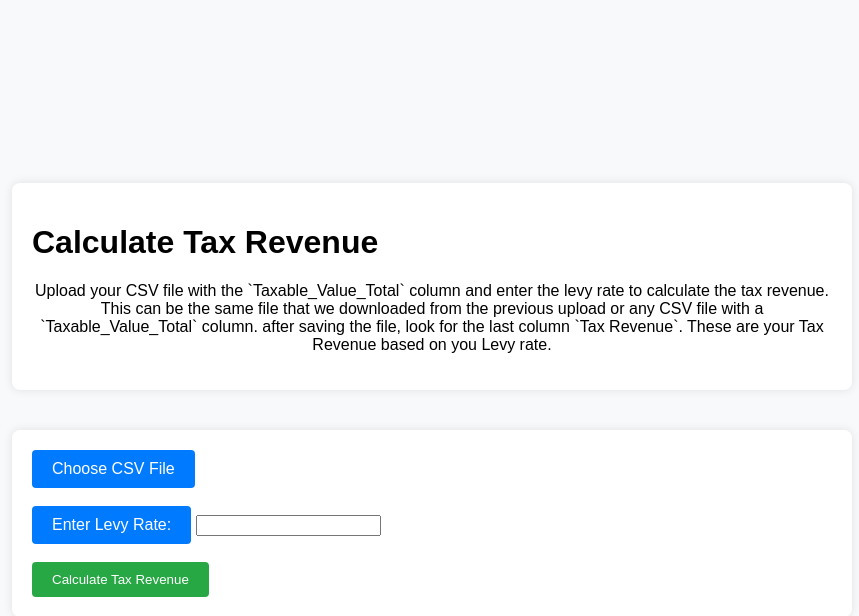
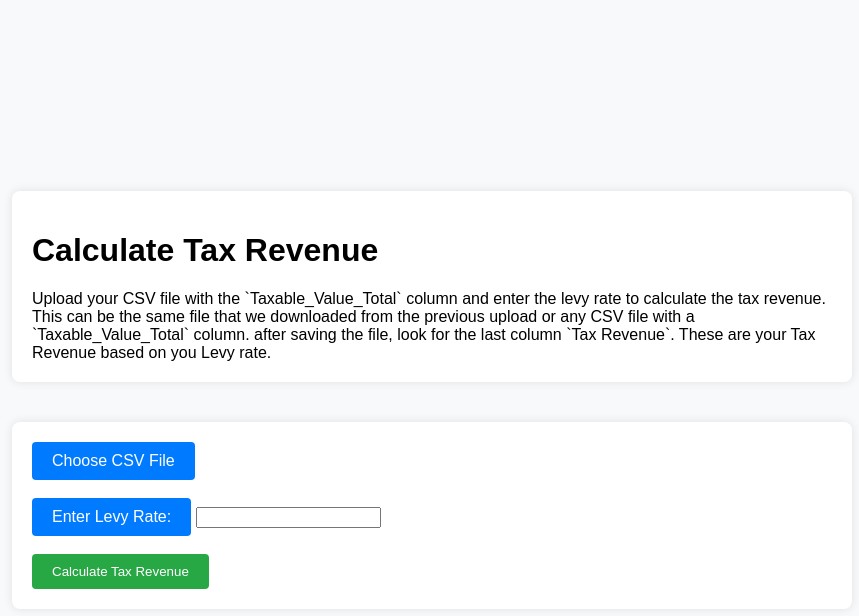
Before and after one commit to momado350/parcel-viewer, a Flask app: page /calculate_tax in a window 1280 px wide. Shown: the top 616 px of the page, without its empty margins (208-1067 px from the left). Run offline with Flask 3, Linux system fonts and the light colour scheme.

Commit message:
Update calculate_tax.html

```diff
--- a/templates/calculate_tax.html
+++ b/templates/calculate_tax.html
@@ -7,7 +7,9 @@
 <body>
     <div class="container info-container">
         <h1>Calculate Tax Revenue</h1>
-        <p>Upload your CSV file with the `Taxable_Value_Total` column and enter the levy rate to calculate the tax revenue. This can be the same file that we downloaded from the previous upload or any CSV file with a `Taxable_Value_Total` column. after saving the file, look for the last column `Tax Revenue`. These are your Tax Revenue based on you Levy rate.</p>
+        <div class="text-container">
+        Upload your CSV file with the `Taxable_Value_Total` column and enter the levy rate to calculate the tax revenue. This can be the same file that we downloaded from the previous upload or any CSV file with a `Taxable_Value_Total` column. after saving the file, look for the last column `Tax Revenue`. These are your Tax Revenue based on you Levy rate.
+        </div>
     </div>
     <div class="container upload-container">
         <form method="post" enctype="multipart/form-data">
```
